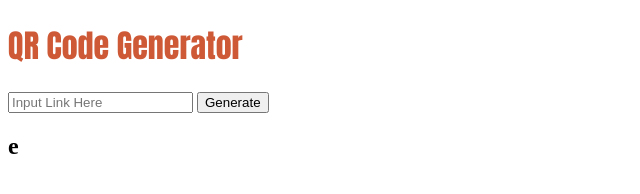
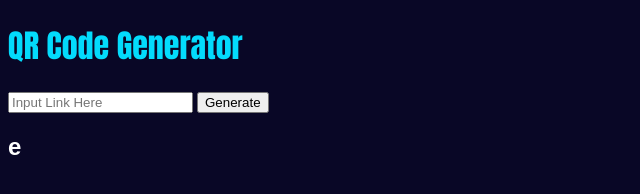
Before and after one commit to fluffyydev/qr, a plain HTML site: page index.html in a window 1280 px wide. Shown: the whole page, without its empty margins (0-640 px from the left). Drawn offline with Linux system fonts and the light colour scheme.

Commit message:
More styling

```diff
--- a/styles.css
+++ b/styles.css
@@ -1,5 +1,15 @@
-/* Got h1 styling from html-css-js.com : ) */
+body {
+  background-color: #090726;
+}
+
+/* Some styling was inspired by html-css-js.com */
+
 h1 {
 font-family: Impact, sans-serif;
-color: #CE5937;
+color: #03dbfc;
 }
+
+h2 {
+  font-family: Sans-Serif;
+  color: white;
+}
```
